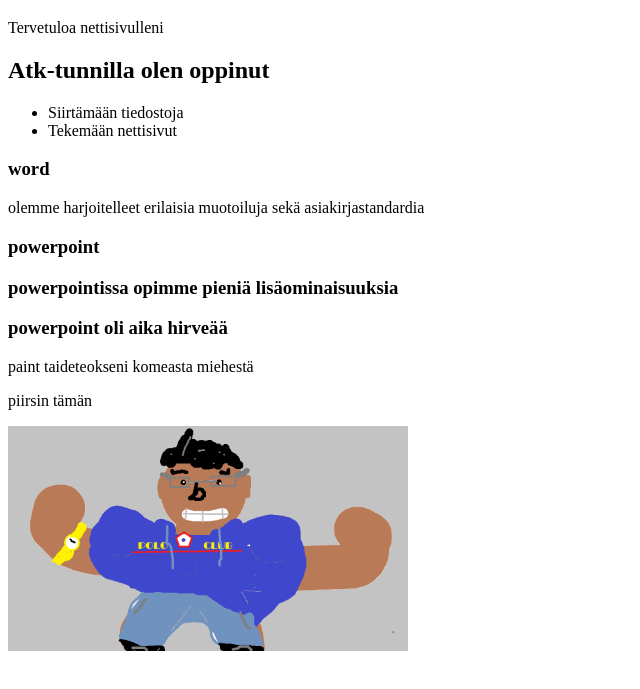
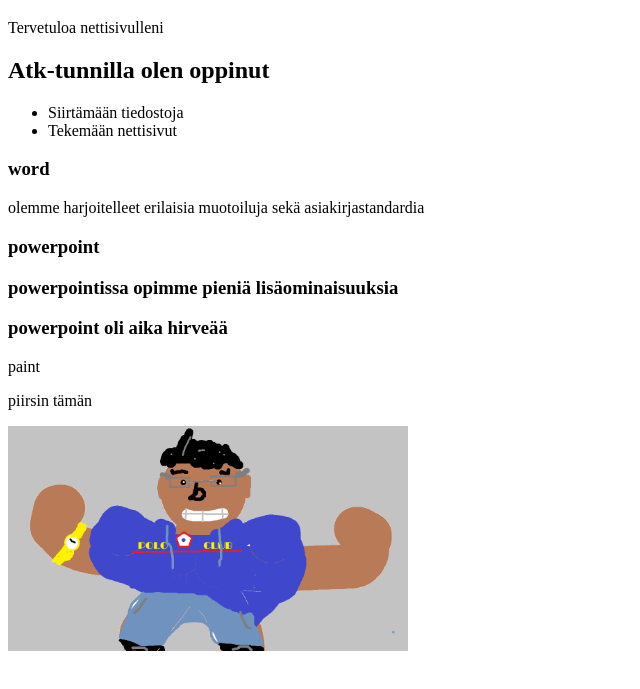
Before and after one commit to kkk822/kkk822.github.io, a plain HTML site: page index.html in a window 1280 px wide. Shown: the part 61-750 px from the top of the page, without its empty margins (0-640 px from the left). Drawn offline with Linux system fonts and the light colour scheme.

Commit message:
Update index.html

```diff
--- a/index.html
+++ b/index.html
@@ -18,8 +18,9 @@
     <h3>powerpoint
         <p>powerpointissa opimme pieniä lisäominaisuuksia</p>
         <p> powerpoint oli aika hirveää</p>
-    </h3>
-        </h3>paint taideteokseni komeasta miehestä</h3>
+
+        </h3>paint</h3>
     <p>piirsin tämän </p>
         <img src="nimetön.png" style="max-width:400px">
+    </body>
 </html>
```
